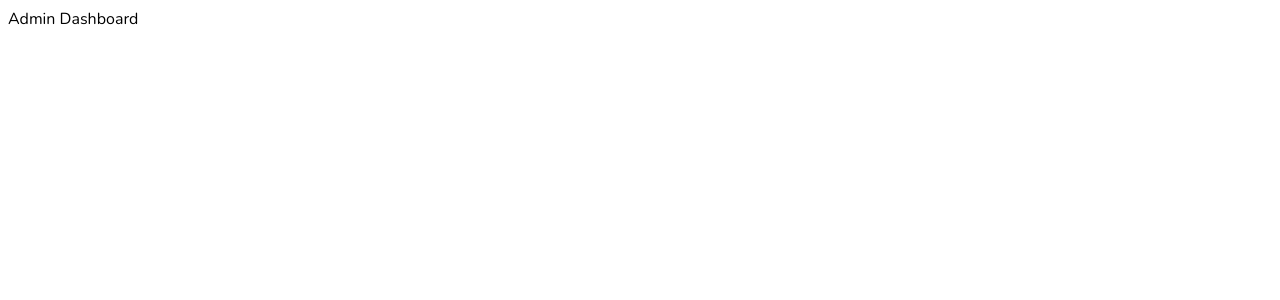
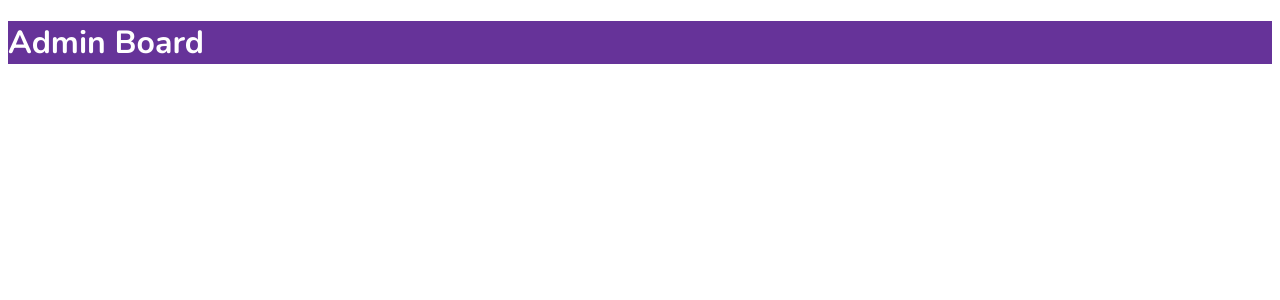
Before and after one commit to michaelreyes10/Admin-Dashboard, a React (Create React App) app: page / in a window 1280 px wide. Shown: the top 300 px of the page. Built offline with nearby package versions, Linux system fonts and the light colour scheme.

Commit message:
added pages and paths

```diff
--- a/package.json
+++ b/package.json
@@ -8,7 +8,9 @@
     "@testing-library/user-event": "^13.5.0",
     "react": "^18.2.0",
     "react-dom": "^18.2.0",
+    "react-router-dom": "^6.4.4",
     "react-scripts": "5.0.1",
+    "sass": "^1.56.1",
     "web-vitals": "^2.1.4"
   },
   "scripts": {
--- a/src/App.js
+++ b/src/App.js
@@ -1,7 +1,33 @@
+import Home from "./pages/home/Home";
+import Login from "./pages/login/Login";
+import List from "./pages/list/List";
+import New from "./pages/new/New";
+import { BrowserRouter, Routes, Route } from "react-router-dom";
+import Single from "./pages/single/Single";
 function App() {
   return (
     <div className="App">
-      Admin Dashboard
+      <BrowserRouter>
+        <Routes>
+          <Route path="/">
+            <Route index element={ <Home/> } />
+            <Route path="login" element={ <Login /> } />
+
+            <Route path="users">
+              <Route index element={ <List /> } />
+              <Route path=":userId" element={<Single/>} />
+              <Route path="new" element={ <New /> } />
+            </Route>
+
+            <Route path="products">
+              <Route index element={ <List /> } />
+              <Route path=":productId" element={<Single/>} />
+              <Route path="new" element={ <New /> } />
+            </Route>
+
+          </Route>
+        </Routes>
+      </BrowserRouter>
     </div>
   );
 }
--- /dev/null
+++ b/src/pages/home/Home.jsx
@@ -0,0 +1,11 @@
+import "./home.scss";
+
+const Home = () => {
+    return(
+        <div className= "home">
+           <h1 className="title">Admin Board</h1>
+        </div>
+    )
+}
+
+export default Home
--- /dev/null
+++ b/src/pages/home/home.scss
@@ -0,0 +1,6 @@
+.home{
+    background-color: rebeccapurple;
+    .title{
+        color:white
+    }
+}
--- /dev/null
+++ b/src/pages/list/List.jsx
@@ -0,0 +1,9 @@
+import "./list.scss";
+
+const List = () => {
+    return(
+        <div>List</div>
+    )
+}
+
+export default List
--- /dev/null
+++ b/src/pages/login/Login.jsx
@@ -0,0 +1,9 @@
+import "./login.scss";
+
+const Login = () => {
+    return(
+        <div>Login</div>
+    )
+}
+
+export default Login
--- /dev/null
+++ b/src/pages/new/New.jsx
@@ -0,0 +1,9 @@
+import "./new.scss";
+
+const New = () => {
+    return(
+        <div>New</div>
+    )
+}
+
+export default New
--- /dev/null
+++ b/src/pages/single/Single.jsx
@@ -0,0 +1,9 @@
+import "./single.scss"
+
+const Single = () => {
+    return(
+        <div>Single</div>
+    )
+}
+
+export default Single
```
Also changed, not shown: src/pages/list/list.scss (added), src/pages/login/login.scss (added), src/pages/new/new.scss (added), src/pages/single/single.scss (added), 1 other file (tests, documents, lock files or other folders).
